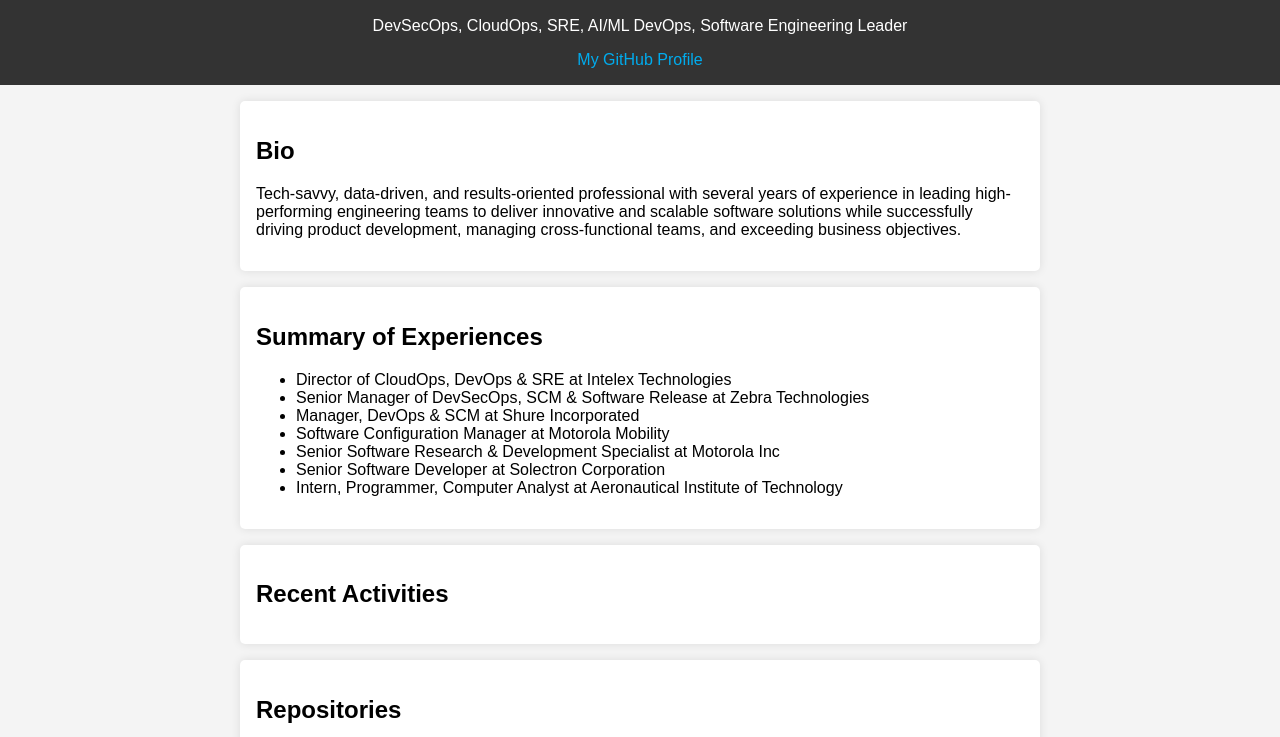
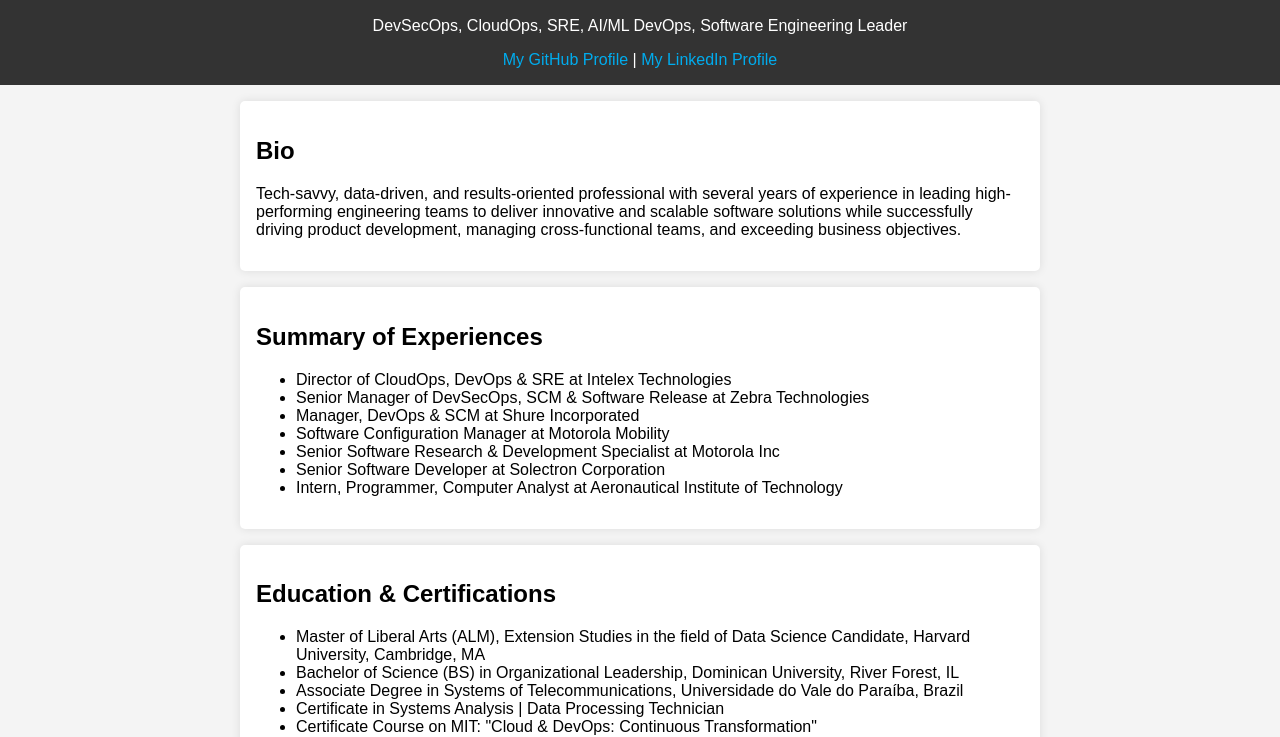
Before and after one commit to lscarval/lscarval.github.io, a plain HTML site: page index.html in a window 1280 px wide. Shown: the part 249-986 px from the top of the page. Drawn offline with Linux system fonts and the light colour scheme; no server answers.

Commit message:
Update homepage with education, certifications, and LinkedIn link

```diff
--- a/index.html
+++ b/index.html
@@ -11,7 +11,8 @@
         <h1>Luciano Carvalho</h1>
         <img src="profile.jpg" alt="Luciano Carvalho" class="profile-pic">
         <p>DevSecOps, CloudOps, SRE, AI/ML DevOps, Software Engineering Leader</p>
-        <a href="https://github.com/lscarval" target="_blank">My GitHub Profile</a>
+        <a href="https://github.com/lscarval" target="_blank">My GitHub Profile</a> |
+        <a href="https://www.linkedin.com/in/luciano-s-carvalho/" target="_blank">My LinkedIn Profile</a>
     </header>
     <main>
         <section id="bio">
@@ -30,13 +31,23 @@
                 <li>Intern, Programmer, Computer Analyst at Aeronautical Institute of Technology</li>
             </ul>
         </section>
+        <section id="education">
+            <h2>Education & Certifications</h2>
+            <ul>
+                <li>Master of Liberal Arts (ALM), Extension Studies in the field of Data Science Candidate, Harvard University, Cambridge, MA</li>
+                <li>Bachelor of Science (BS) in Organizational Leadership, Dominican University, River Forest, IL</li>
+                <li>Associate Degree in Systems of Telecommunications, Universidade do Vale do Paraíba, Brazil</li>
+                <li>Certificate in Systems Analysis | Data Processing Technician</li>
+                <li>Certificate Course on MIT: "Cloud & DevOps: Continuous Transformation"</li>
+            </ul>
+        </section>
         <section id="activities">
             <h2>Recent Activities</h2>
             <ul id="activity-list"></ul>
         </section>
         <section id="repositories">
-            <h2>Repositories</h2>
-            <ul id="repo-list"></ul>
+            <h2>My GitHub Repositories</h2>
+            <div id="repo-list" class="repo-list"></div>
         </section>
     </main>
     <script src="script.js"></script>
```
